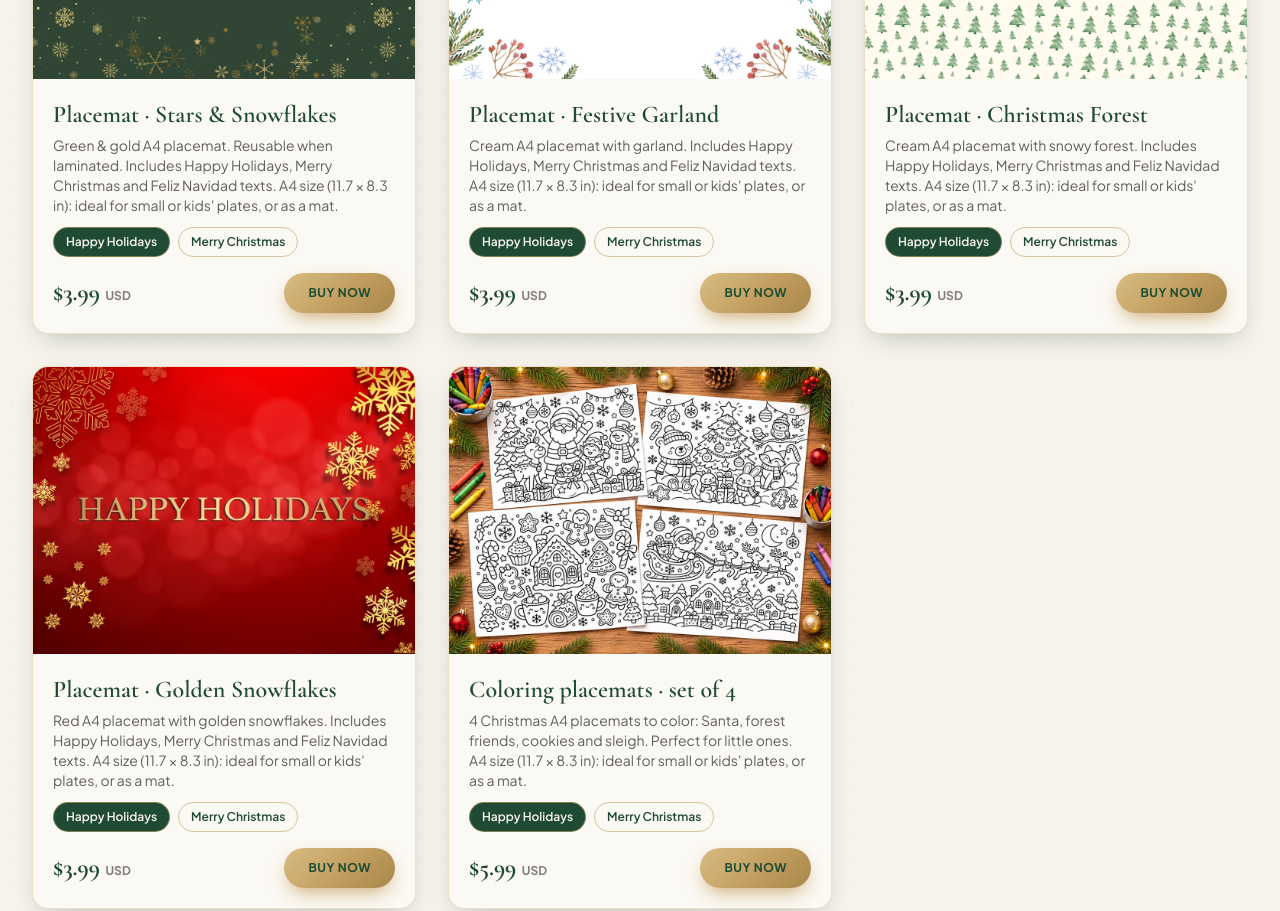
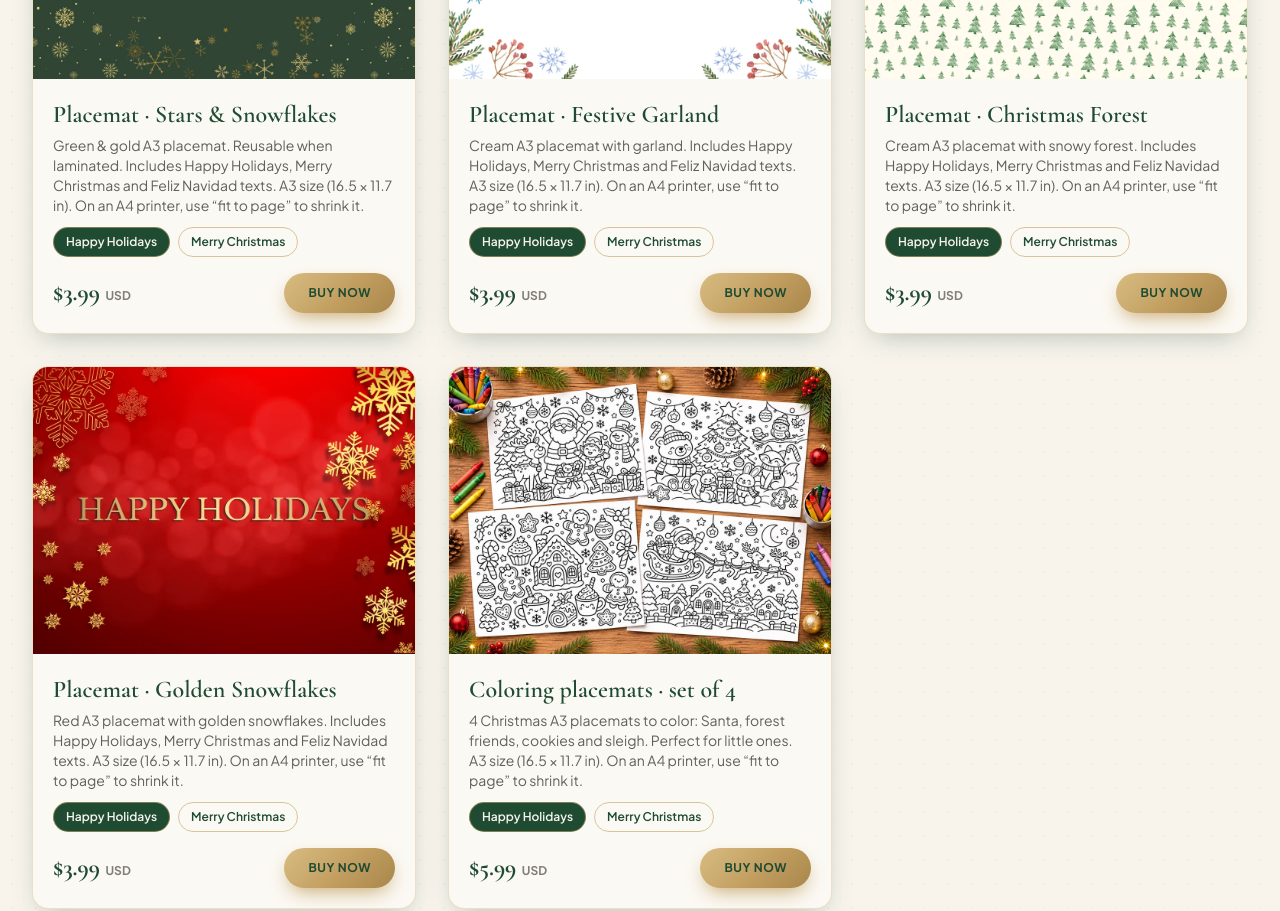
Before and after one commit to lmgroupcontac-art/printablesco, a plain HTML site: page index.html in a window 1280 px wide. Shown: the part 1720-2631 px from the top of the page. Drawn offline with nearby package versions, Linux system fonts and the light colour scheme.

Commit message:
Individuales en A3 (se reducen a A4 al imprimir en casa)
Co-Authored-By: Claude Sonnet 5.5 <noreply@anthropic.com>
Claude-Session: https://claude.ai/code/session_01N8tL9Ucys7y7MwqbhYWhsS

```diff
--- a/index.html
+++ b/index.html
@@ -151,14 +151,14 @@ const PRODUCTS = [
   { id:'santa-letter', cat:'santa', price:2.99, fit:'contain', url:'', img:{es:'assets/santa-letter-es.webp',en:'assets/santa-letter-en.webp'}, name:{es:'Carta a Papá Noel', en:'Letter to Santa'}, desc:{es:'Carta imprimible para que los niños escriban sus deseos. Se completa a mano al imprimir. Incluye versión en español e inglés.', en:'Printable letter for kids to write their wishes. Fill in by hand after printing. Includes Spanish and English versions.'} },
   { id:'santa-from', cat:'santa', price:2.99, fit:'contain', url:'', img:{es:'assets/santa-from-es.webp',en:'assets/santa-from-en.webp'}, name:{es:'Carta de Papá Noel', en:'Letter from Santa'}, desc:{es:'La respuesta de Papá Noel, lista para completar a mano con el nombre del niño. Español e inglés.', en:'Santa\'s reply, fill in the child\'s name by hand after printing. Spanish and English.'} },
   { id:'santa-nice',   cat:'santa', price:2.99, fit:'contain', url:'', img:{es:'assets/santa-nice-es.webp',en:'assets/santa-nice-en.webp'}, name:{es:'Certificado Lista de Niños Buenos', en:'Official Nice List Certificate'}, desc:{es:'Certificado oficial del Polo Norte para imprimir y completar a mano con el nombre y la firma. Español e inglés.', en:'Official North Pole certificate to print and fill in by hand with the name and signature. Spanish and English.'} },
-  { id:'mesa-1', cat:'mesa', price:3.99, url:'', img:{es:'assets/modelo1-es.webp',hh:'assets/modelo1-hh.webp',mc:'assets/modelo1-mc.webp'}, name:{es:'Individual · Estrellas y Copos', en:'Placemat · Stars & Snowflakes'}, desc:{es:'Individual A4 verde y dorado. Reutilizable si lo plastificás. Incluye los textos Feliz Navidad, Merry Christmas y Happy Holidays.', en:'Green & gold A4 placemat. Reusable when laminated. Includes Happy Holidays, Merry Christmas and Feliz Navidad texts.'} },
-  { id:'mesa-2', cat:'mesa', price:3.99, url:'', img:{es:'assets/modelo2-es.webp',hh:'assets/modelo2-hh.webp',mc:'assets/modelo2-mc.webp'}, name:{es:'Individual · Guirnalda Festiva', en:'Placemat · Festive Garland'},    desc:{es:'Individual A4 en tono crema con guirnalda. Incluye los textos Feliz Navidad, Merry Christmas y Happy Holidays.', en:'Cream A4 placemat with garland. Includes Happy Holidays, Merry Christmas and Feliz Navidad texts.'} },
-  { id:'mesa-3', cat:'mesa', price:3.99, url:'', img:{es:'assets/modelo3-es.webp',hh:'assets/modelo3-hh.webp',mc:'assets/modelo3-mc.webp'}, name:{es:'Individual · Bosque de Navidad', en:'Placemat · Christmas Forest'},  desc:{es:'Individual A4 crema con bosque nevado. Incluye los textos Feliz Navidad, Merry Christmas y Happy Holidays.', en:'Cream A4 placemat with snowy forest. Includes Happy Holidays, Merry Christmas and Feliz Navidad texts.'} },
-  { id:'mesa-4', cat:'mesa', price:3.99, url:'', img:{es:'assets/modelo4-es.webp',hh:'assets/modelo4-hh.webp',mc:'assets/modelo4-mc.webp'}, name:{es:'Individual · Copos Dorados', en:'Placemat · Golden Snowflakes'},  desc:{es:'Individual A4 rojo con copos dorados. Incluye los textos Feliz Navidad, Merry Christmas y Happy Holidays.', en:'Red A4 placemat with golden snowflakes. Includes Happy Holidays, Merry Christmas and Feliz Navidad texts.'} },
-  { id:'mesa-color', cat:'mesa', price:5.99, url:'', img:'assets/colorear-pack4.webp', name:{es:'Pack de 4 individuales para colorear', en:'Coloring placemats · set of 4'}, desc:{es:'4 individuales navideños A4 para colorear: Papá Noel, animalitos, galletas y trineo. Ideales para los más chicos.', en:'4 Christmas A4 placemats to color: Santa, forest friends, cookies and sleigh. Perfect for little ones.'} },
+  { id:'mesa-1', cat:'mesa', price:3.99, url:'', img:{es:'assets/modelo1-es.webp',hh:'assets/modelo1-hh.webp',mc:'assets/modelo1-mc.webp'}, name:{es:'Individual · Estrellas y Copos', en:'Placemat · Stars & Snowflakes'}, desc:{es:'Individual A3 verde y dorado. Reutilizable si lo plastificás. Incluye los textos Feliz Navidad, Merry Christmas y Happy Holidays.', en:'Green & gold A3 placemat. Reusable when laminated. Includes Happy Holidays, Merry Christmas and Feliz Navidad texts.'} },
+  { id:'mesa-2', cat:'mesa', price:3.99, url:'', img:{es:'assets/modelo2-es.webp',hh:'assets/modelo2-hh.webp',mc:'assets/modelo2-mc.webp'}, name:{es:'Individual · Guirnalda Festiva', en:'Placemat · Festive Garland'},    desc:{es:'Individual A3 en tono crema con guirnalda. Incluye los textos Feliz Navidad, Merry Christmas y Happy Holidays.', en:'Cream A3 placemat with garland. Includes Happy Holidays, Merry Christmas and Feliz Navidad texts.'} },
+  { id:'mesa-3', cat:'mesa', price:3.99, url:'', img:{es:'assets/modelo3-es.webp',hh:'assets/modelo3-hh.webp',mc:'assets/modelo3-mc.webp'}, name:{es:'Individual · Bosque de Navidad', en:'Placemat · Christmas Forest'},  desc:{es:'Individual A3 crema con bosque nevado. Incluye los textos Feliz Navidad, Merry Christmas y Happy Holidays.', en:'Cream A3 placemat with snowy forest. Includes Happy Holidays, Merry Christmas and Feliz Navidad texts.'} },
+  { id:'mesa-4', cat:'mesa', price:3.99, url:'', img:{es:'assets/modelo4-es.webp',hh:'assets/modelo4-hh.webp',mc:'assets/modelo4-mc.webp'}, name:{es:'Individual · Copos Dorados', en:'Placemat · Golden Snowflakes'},  desc:{es:'Individual A3 rojo con copos dorados. Incluye los textos Feliz Navidad, Merry Christmas y Happy Holidays.', en:'Red A3 placemat with golden snowflakes. Includes Happy Holidays, Merry Christmas and Feliz Navidad texts.'} },
+  { id:'mesa-color', cat:'mesa', price:5.99, url:'', img:'assets/colorear-pack4.webp', name:{es:'Pack de 4 individuales para colorear', en:'Coloring placemats · set of 4'}, desc:{es:'4 individuales navideños A3 para colorear: Papá Noel, animalitos, galletas y trineo. Ideales para los más chicos.', en:'4 Christmas A3 placemats to color: Santa, forest friends, cookies and sleigh. Perfect for little ones.'} },
 ];
 
-PRODUCTS.filter(p=>p.cat==='mesa').forEach(p=>{p.desc.es+=' Tamaño A4 (29,7 × 21 cm): ideal para platos chicos o infantiles, o como salvamantel.';p.desc.en+=' A4 size (11.7 × 8.3 in): ideal for small or kids\' plates, or as a mat.';});
+PRODUCTS.filter(p=>p.cat==='mesa').forEach(p=>{p.desc.es+=' Tamaño A3 (42 × 29,7 cm). En una impresora A4 se reduce con «ajustar a página».';p.desc.en+=' A3 size (16.5 × 11.7 in). On an A4 printer, use “fit to page” to shrink it.';});
 
 const T = {
  es:{nav_home:'Inicio',nav_shop:'Tienda',nav_how:'Cómo comprar',nav_contact:'Contacto',nav_cta:'Ver tienda',
@@ -176,7 +176,7 @@ const T = {
   f_all:'All',f_santa:'Santa',f_mesa:'Placemats',buy:'Buy now',soon_prev:'Preview coming soon',noLink:'Checkout link not set yet',
   soon:'Coming soon: more seasons, planners and decor.',
   how_title:'How to buy',s1_t:'Choose your design',s1_d:'Browse the shop and tap “Buy now” on the design you like.',s2_t:'Pay securely',s2_d:'You are taken to a secure checkout page with card or other methods.',s3_t:'Download instantly',s3_d:'You get the file by email and on the final screen, ready to download.',s4_t:'Print',s4_d:'Print at home or at a print shop. Size depends on each design.',
-  paper_t:'Recommended paper',paper_d:'Print on coated (illustration) paper, glossy or matte, for vivid colors and a better finish, or on regular bond paper for an economical option. Laminate the placemats to reuse them. Print at 100% scale (no “fit to page”).',
+  paper_t:'Recommended paper',paper_d:'Print on coated (illustration) paper, glossy or matte, for vivid colors and a better finish, or on regular bond paper for an economical option. Laminate the placemats to reuse them. On an A3 printer print at 100%; on an A4 printer choose “fit to page” and it will shrink.',
   about_t:'About Printables & Co.',about_d:'We design pretty, practical printables so celebrating at home is easy. We start with Christmas and will add more seasons.',
   contact:'Contact:',license:'For personal use only. Reselling or sharing the files is not allowed.'}
 };
```
